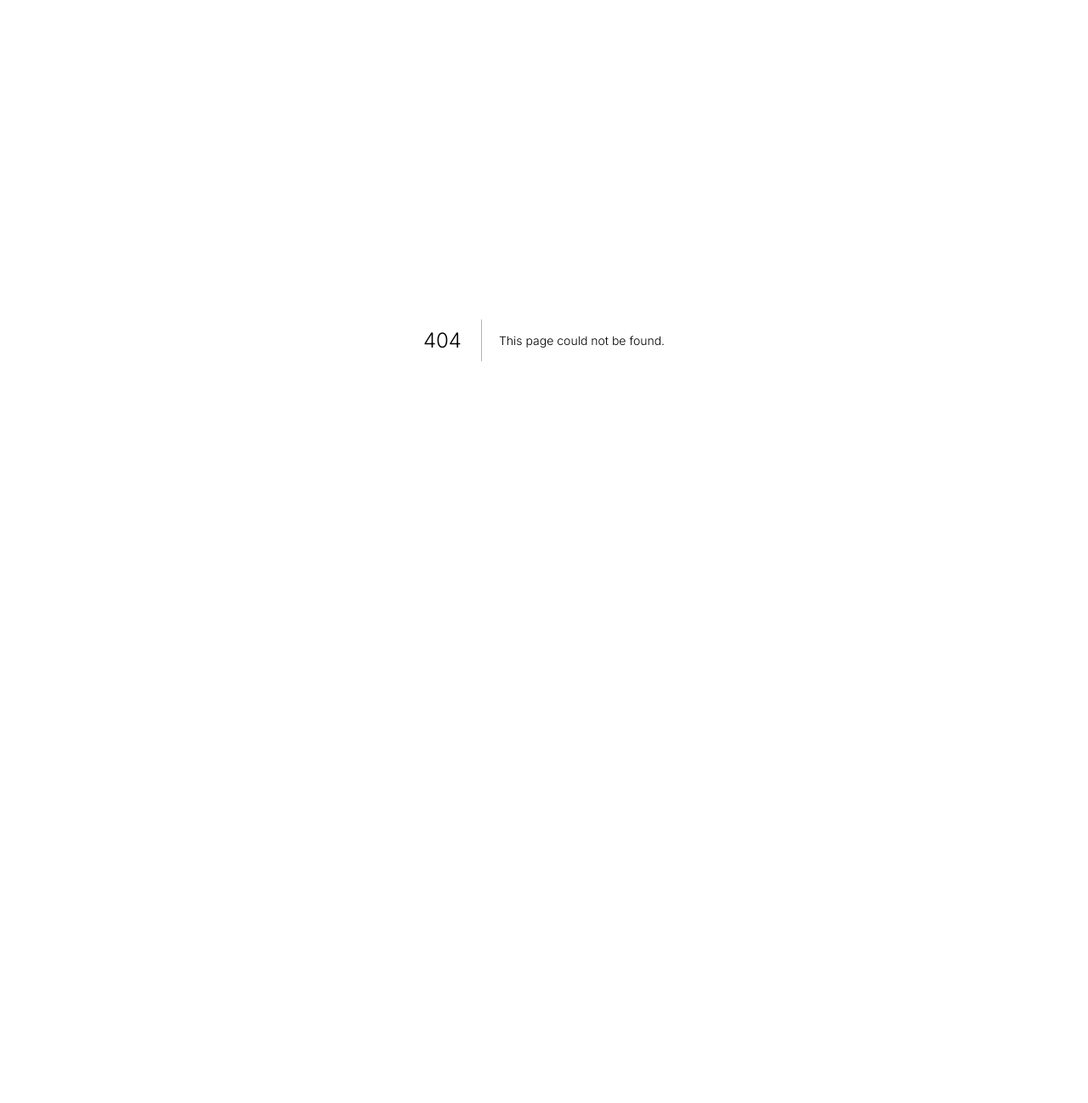
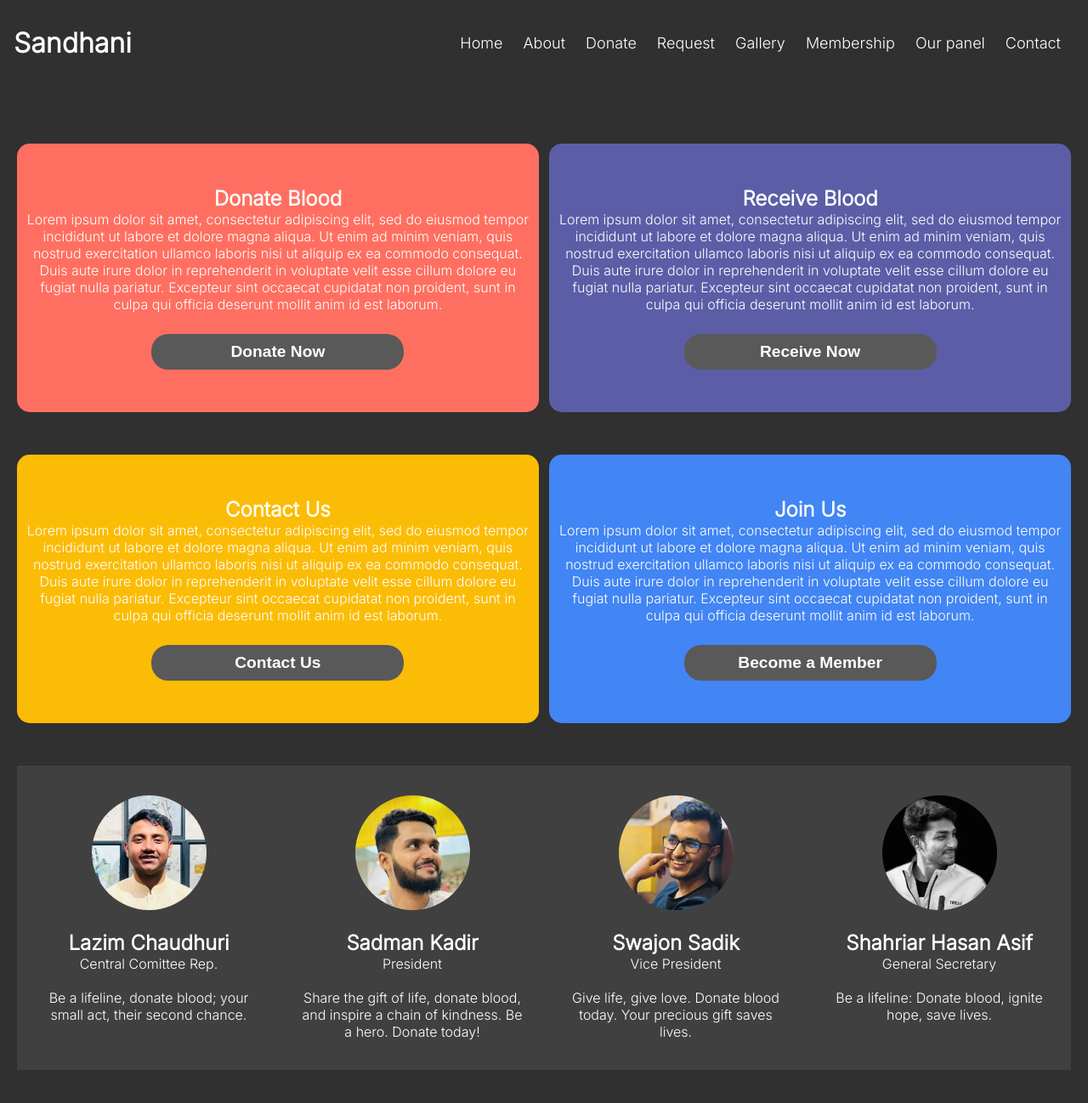
Before and after one commit to moyshik7/sbmcu, a Next.js app: page /availability in a window 1280 px wide. Before the commit this address had no page. Shown: the top 1298 px of the page at 85% size. Before the commit the page ends 800 px from the top, so only its background shows below. Built offline with nearby package versions, Linux system fonts and the light colour scheme; a web font is replaced by a local one.

Commit message:
Adding new page

```diff
--- /dev/null
+++ b/pages/availability.tsx
@@ -0,0 +1,136 @@
+import Head from 'next/head';
+import styles from '@/styles/Home.module.css'
+import Slideshow from '@/components/slide';
+import Navbar from "@/components/navbar"
+
+
+const HomePage = () => {
+    return (
+    <div className={styles.main}>
+        <Head>
+            <link rel="apple-touch-icon" sizes="57x57" href="/apple-icon-57x57.png"/>
+            <link rel="apple-touch-icon" sizes="60x60" href="/apple-icon-60x60.png"/>
+            <link rel="apple-touch-icon" sizes="72x72" href="/apple-icon-72x72.png"/>
+            <link rel="apple-touch-icon" sizes="76x76" href="/apple-icon-76x76.png"/>
+            <link rel="apple-touch-icon" sizes="114x114" href="/apple-icon-114x114.png"/>
+            <link rel="apple-touch-icon" sizes="120x120" href="/apple-icon-120x120.png"/>
+            <link rel="apple-touch-icon" sizes="144x144" href="/apple-icon-144x144.png"/>
+            <link rel="apple-touch-icon" sizes="152x152" href="/apple-icon-152x152.png"/>
+            <link rel="apple-touch-icon" sizes="180x180" href="/apple-icon-180x180.png"/>
+            <link rel="icon" type="image/png" sizes="192x192"  href="/android-icon-192x192.png"/>
+            <link rel="icon" type="image/png" sizes="32x32" href="/favicon-32x32.png"/>
+            <link rel="icon" type="image/png" sizes="96x96" href="/favicon-96x96.png"/>
+            <link rel="icon" type="image/png" sizes="16x16" href="/favicon-16x16.png"/>
+            <link rel="manifest" href="/manifest.json"/>
+            <meta name="msapplication-TileColor" content="#ffffff"/>
+            <meta name="msapplication-TileImage" content="/ms-icon-144x144.png"/>
+            <meta name="theme-color" content="#ffffff"/>
+
+            <title>Sandhani - Check Blood Stock</title>
+            <link rel="icon" href="/favicon.ico" />
+            <link rel="stylesheet" href="https://fonts.googleapis.com/icon?family=Material+Icons" />
+        </Head>
+
+        <div className={styles.spacer}></div>
+
+        <Navbar />
+
+
+        <section className={styles.over_image} id="about">
+            <h2>About Sandhani</h2>
+            <p>Sandhani is a voluntary blood donation organization run by students of Bangladesh Medical College. We aim to encourage people to donate blood and provide free blood supplies to those in need.</p>
+        </section>
+
+        <main className={styles.content}>
+
+            <div className={styles.category}>
+                <div className={`${styles.item} ${styles.bg_red}`}>
+                    <h2>Donate Blood</h2>
+                    <p>Lorem ipsum dolor sit amet, consectetur adipiscing elit, sed do eiusmod tempor incididunt ut labore et dolore magna aliqua. Ut enim ad minim veniam, quis nostrud exercitation ullamco laboris nisi ut aliquip ex ea commodo consequat. Duis aute irure dolor in reprehenderit in voluptate velit esse cillum dolore eu fugiat nulla pariatur. Excepteur sint occaecat cupidatat non proident, sunt in culpa qui officia deserunt mollit anim id est laborum.</p>
+                    <div className={styles.button_holder}>
+                        <a href="#">Donate Now</a>
+                    </div>
+                </div>
+                <div className={`${styles.item} ${styles.bg_purple}`}>
+                    <h2>Receive Blood</h2>
+                    <p>Lorem ipsum dolor sit amet, consectetur adipiscing elit, sed do eiusmod tempor incididunt ut labore et dolore magna aliqua. Ut enim ad minim veniam, quis nostrud exercitation ullamco laboris nisi ut aliquip ex ea commodo consequat. Duis aute irure dolor in reprehenderit in voluptate velit esse cillum dolore eu fugiat nulla pariatur. Excepteur sint occaecat cupidatat non proident, sunt in culpa qui officia deserunt mollit anim id est laborum.</p>
+                    <div className={styles.button_holder}>
+                        <a href="#">Receive Now</a>
+                    </div>
+                </div>
+            </div>
+
+            <div className={styles.category}>
+                <div className={`${styles.item} ${styles.bg_yellow}`}>
+                    <h2>Contact Us</h2>
+                    <p>Lorem ipsum dolor sit amet, consectetur adipiscing elit, sed do eiusmod tempor incididunt ut labore et dolore magna aliqua. Ut enim ad minim veniam, quis nostrud exercitation ullamco laboris nisi ut aliquip ex ea commodo consequat. Duis aute irure dolor in reprehenderit in voluptate velit esse cillum dolore eu fugiat nulla pariatur. Excepteur sint occaecat cupidatat non proident, sunt in culpa qui officia deserunt mollit anim id est laborum.</p>
+                    <div className={styles.button_holder}>
+                        <a href="#">Contact Us</a>
+                    </div>
+                </div>
+                <div className={`${styles.item} ${styles.bg_blue}`}>
+                    <h2>Join Us</h2>
+                    <p>Lorem ipsum dolor sit amet, consectetur adipiscing elit, sed do eiusmod tempor incididunt ut labore et dolore magna aliqua. Ut enim ad minim veniam, quis nostrud exercitation ullamco laboris nisi ut aliquip ex ea commodo consequat. Duis aute irure dolor in reprehenderit in voluptate velit esse cillum dolore eu fugiat nulla pariatur. Excepteur sint occaecat cupidatat non proident, sunt in culpa qui officia deserunt mollit anim id est laborum.</p>
+                    <div className={styles.button_holder}>
+                        <a href="#">Become a Member</a>
+                    </div>
+                </div>
+            </div>
+
+
+            <div className={styles.category}>
+                <div className={`${styles.panel} ${styles.bg_gray}`}>
+                    <img src="/pfp/pfp_central.webp" alt="picture of central comittee representative" />
+                    <h2>Lazim Chaudhuri</h2>
+                    <p>Central Comittee Rep.</p>
+                    <br />
+                    <p>Be a lifeline, donate blood; your small act, their second chance.</p>
+                </div>
+                <div className={`${styles.panel} ${styles.bg_gray}`}>
+                    <img src="/pfp/pfp_president.webp" alt="picture of president" />
+                    <h2>Sadman Kadir</h2>
+                    <p>President</p>
+                    <br />
+                    <p>Share the gift of life, donate blood, and inspire a chain of kindness. Be a hero. Donate today!</p>
+                </div>
+                <div className={`${styles.panel} ${styles.bg_gray}`}>
+                    <img src="/pfp/pfp_vp.webp" alt="picture of vice president" />
+                    <h2>Swajon Sadik</h2>
+                    <p>Vice President</p>
+                    <br />
+                    <p>Give life, give love. Donate blood today. Your precious gift saves lives.</p>
+                </div>
+                <div className={`${styles.panel} ${styles.bg_gray}`}>
+                    <img src="/pfp/pfp_secretary.webp" alt="picture of general secretary" />
+                    <h2>Shahriar Hasan Asif</h2>
+                    <p>General Secretary</p>
+                    <br />
+                    <p>Be a lifeline: Donate blood, ignite hope, save lives.</p>
+                </div>
+            </div>
+        </main>
+
+        <footer className={styles.footer}>
+            <div className={styles.socialLinks}>
+                <a href="https://www.facebook.com/people/Sandhani-Bangladesh-Medical-College-Unit/" target='_blank'>
+                    Facebook
+                </a>
+                <a href="https://linkedin.com/company/sandhani-bangladesh-medical-college-unit" target='_blank'>
+                    Linkedin
+                </a>
+                <a href="mailto:example@example.com" target='_blank'>
+                    Mail
+                </a>
+                <a href="tel:+8801716858723" target='_blank'>
+                    Call
+                </a>
+                <a href="https://twitter.com/s_bmcu" target='_blank'>
+                    Twitter
+                </a>
+            </div>
+            <p>&copy; {new Date().getFullYear()} Sandhani - Bangladesh Medical College - Made bu Sayurio</p>
+        </footer>
+    </div>);
+};
+
+export default HomePage;
```
